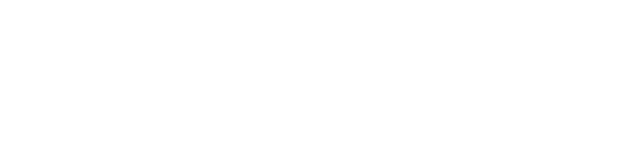
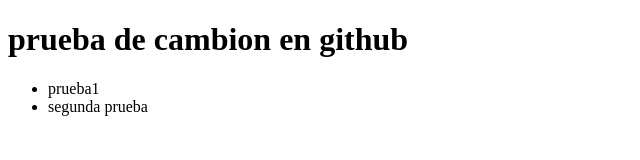
Before and after one commit to Jeiner-m/proyectoSena, a plain HTML site: page index.html in a window 1280 px wide. Shown: the whole page, without its empty margins (0-640 px from the left). Drawn offline with Linux system fonts and the light colour scheme.

Commit message:
se agrego ul

```diff
--- a/index.html
+++ b/index.html
@@ -6,6 +6,15 @@
     <title>Proyecto adso</title>
 </head>
 <body>
-    <h1></h1>
+    <h1> prueba de cambion en github</h1>
+
+
+
+    <main>
+        <ul>
+            <li>prueba1</li>
+            <li>segunda prueba</li>
+        </ul>
+    </main>
 </body>
 </html>
```
